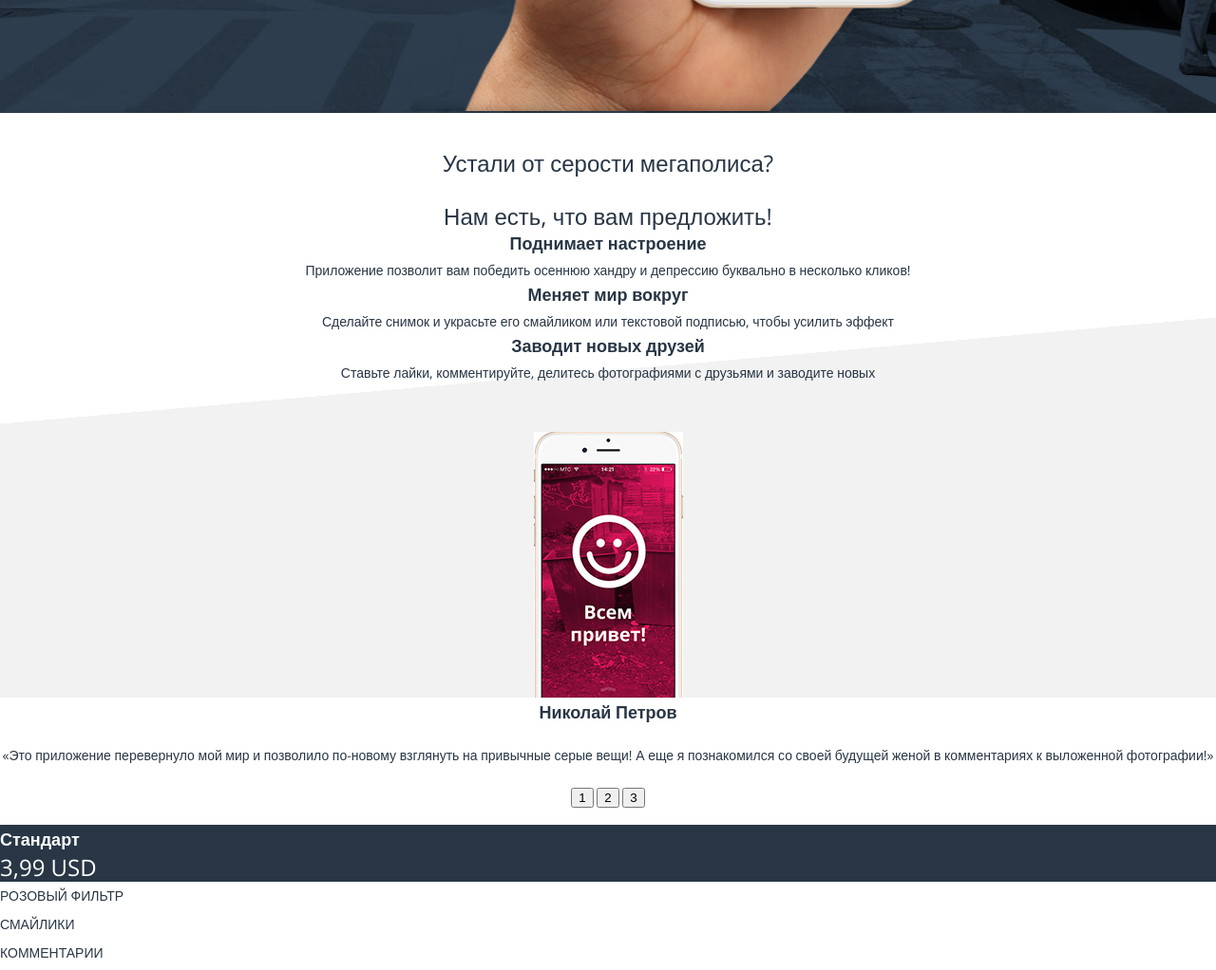
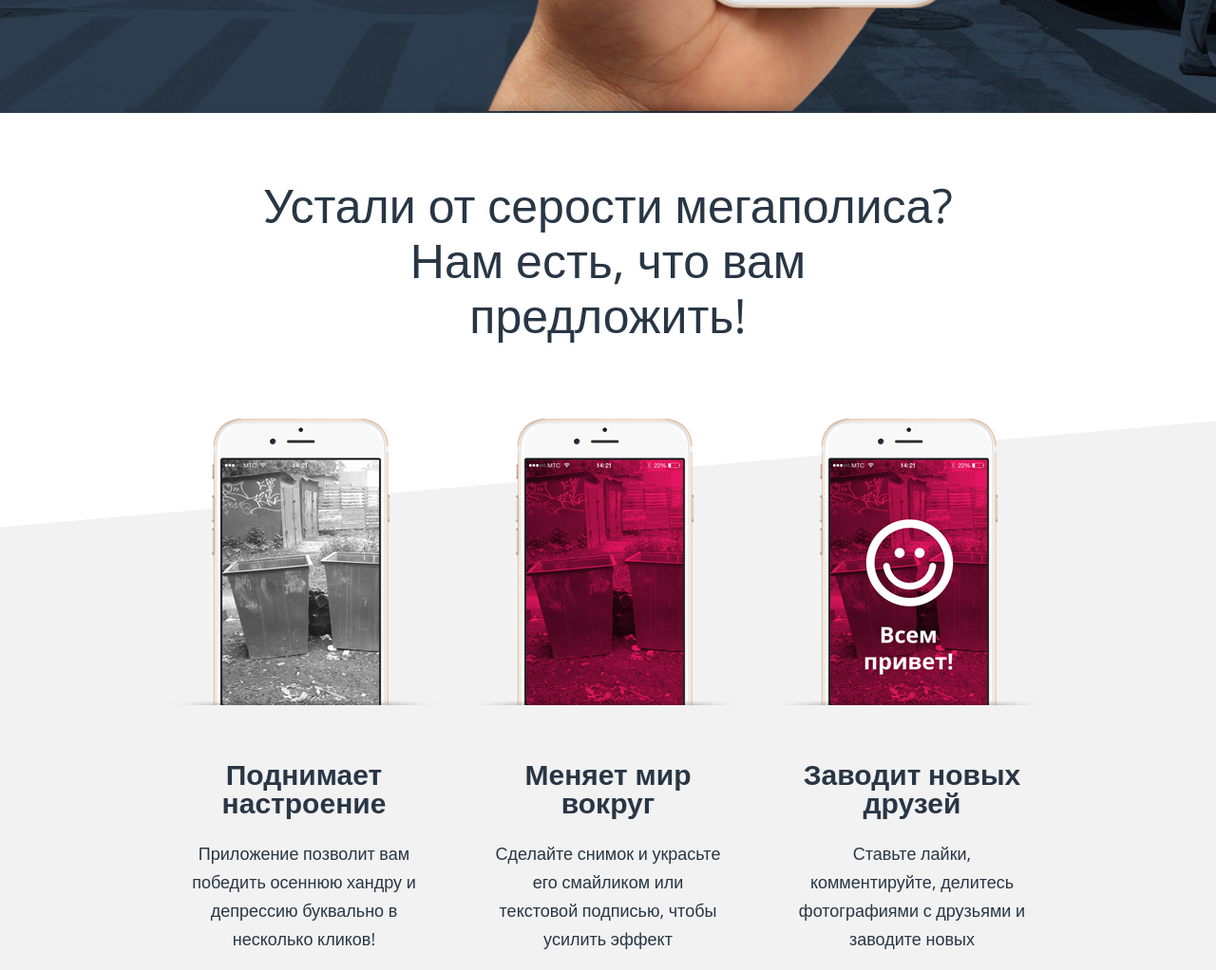
Before and after one commit to Heizoinside/pink, a website: page index.html in a window 1280 px wide. Shown: the part 734-1756 px from the top of the page at 95% size. Drawn offline with nearby package versions, Linux system fonts and the light colour scheme; files that its build step writes are made by us from their sources.

Commit message:
закончил блок advantages

```diff
--- a/index.html
+++ b/index.html
@@ -69,27 +69,26 @@
       </div>
     </article>
     <section class="advantages">
+      <div class="advantages__wrapper container">
         <h2 class="advantages__head">
-        <b class="advantages__head--text advantages__head--first-text">Устали от серости мегаполиса?</b>
-        <b class="advantages__head--text advantages__head--second-text">Нам есть, что вам предложить!</b>
+          <b class="advantages__caption advantages__caption--first">Устали от серости мегаполиса?</b>
+          <b class="advantages__caption advantages__caption--second">Нам есть, что вам предложить!</b>
         </h2>
         <ul class="advantages__list">
-        <li class="advantages__item">
+          <li class="advantages__item advantages__item--item-one">
             <b class="advantages__title">Поднимает настроение</b>
             <p class="advantages__text">Приложение позволит вам победить осеннюю хандру и депрессию буквально в несколько кликов!</p>
           </li>
-        <li class="advantages__item">
+          <li class="advantages__item advantages__item--item-two">
             <b class="advantages__title">Меняет мир вокруг</b>
             <p class="advantages__text">Сделайте снимок и украсьте его смайликом или текстовой подписью, чтобы усилить эффект</p>
           </li>
-        <li class="advantages__item">
+          <li class="advantages__item advantages__item--item-three">
             <b class="advantages__title">Заводит новых друзей</b>
             <p class="advantages__text">Ставьте лайки, комментируйте, делитесь фотографиями с друзьями и заводите новых</p>
           </li>
         </ul>
-      <figure class="advantages__example">
-        <img src="img/iphone-screen.jpg" alt="Пример вида приложения на смартфоне">
-      </figure>
+      </div>
     </section>
     <section class="reviews">
       <h2 class="visually-hidden">Отзывы о нас</h2>
--- a/less/advantages.less
+++ b/less/advantages.less
@@ -1,30 +1,38 @@
 .advantages {
   padding-top:38px;
-  background: linear-gradient(175deg, #ffffff 45%,#f2f2f2 45%);
+  background: linear-gradient(175deg, #ffffff 24%,#ffffff 12%, #f2f2f2 12%);
   overflow: hidden;
 }
 .advantages__head {
   margin:0;
   padding:0;
 }
-.advantages__head--text {
+.advantages__caption {
   font-size: 24px;
   color:#283645;
   font-weight: 300;
   display: block;
   text-align: center;
-}
-.advantages__head--first-text {
-  padding-bottom:26px;
+  &--first {
+    padding-bottom:26px;
+  }
 }
 .advantages__list {
   list-style:none;
   margin:0;
   padding:0;
   color:#283645;
+  padding-top:115px;
+  display: flex;
+  flex-direction: column;
+  min-height: 320px;
+  justify-content: space-between;
+  align-items: center;
 }
 .advantages__item {
   text-align: center;
+  margin-bottom:30px;
+  width:280px;
 }
 .advantages__title {
   font-size: 18px;
@@ -35,11 +43,165 @@
   line-height: 24px;
   padding:0;
   margin:0;
+  padding-top:5px;
 }
-.advantages__example {
-  margin:0;
-  padding: 0;
-  text-align: center;
-  position: relative;
-  bottom:-50px;
+@media (max-width:@mobile-only) {
+  .advantages__item--item-three {
+    padding-bottom: 295px;
+    position: relative;
+    &::before {
+      content:"";
+      position: absolute;
+      width:157px;
+      height:320px;
+      background: url('../img/iphone-screen-mobile@1x.png') center no-repeat;
+      bottom:-70px;
+      right:60px;
+    }
+  }
+  .advantages__head {
+    width:220px;
+    margin:0 auto;
+  }
+  }
+@media (min-width:@tablet) {
+  .advantages {
+    background: linear-gradient(175deg, #ffffff 38%,#ffffff 20%, #f2f2f2 20%);
+  }
+    .advantages__list {
+      align-items: flex-end;
+      position: relative;
+      padding-top:121px;
+      padding-left:310px;
+      width:310px;
+      margin-left: auto;
+      margin-right: 25px;
+      padding-bottom:15px;
+      &::before {
+        content: "";
+        position: absolute;
+        width:268px;
+        height:481px;
+        background: url('../img/iphone-screen-3-tablet@1x.png') center no-repeat;
+        left:0;
+        bottom:0;
+      }
+    }
+    .advantages__item {
+      text-align: left;
+      width:auto;
+    }
+    .advantages__text {
+      padding-top:8px;
+    }
+    .advantages__wrapper {
+      display: flex;
+      flex-direction: column;
+      align-items: flex-end;
+    }
+    .advantages__head {
+      display: flex;
+      flex-direction: column;
+      align-items: center;
+      padding-top:10px
+    }
+    .advantages__caption {
+      font-size:40px;
+      font-weight: 300;
+      line-height: 48px;
+      margin-right: 20px;;
+      &--first {
+        width:620px;
+        padding:0;
+      }
+      &--second {
+        width:340px;
+        align-self: center;
+        padding:0;
+      }
+    }
+  }
+@media (min-width:@desktop) {
+  .advantages {
+    background: linear-gradient(175deg, #ffffff 42.5%,#ffffff 20%, #f2f2f2 20%);
+  }
+  .advantages__wrapper  {
+    display: block;
+  }
+  .advantages__head {
+    margin-top:20px;
+    margin-left: 20px;
+  }
+  .advantages__caption {
+    font-size:50px;
+    line-height: 58px;
+    width:auto;
+    &--second {
+      width:420px;
+    }
+  }
+  .advantages__list {
+    margin:0;
+    padding:0;
+    flex-direction: row;
+    width:100%;
+    justify-content: space-between;
+    box-sizing: border-box;
+    align-items: flex-start;
+    padding-top:80px;
+    &::before {
+      background: none;
+    }
+  }
+    .advantages__item {
+      width:240px;
+      text-align: center;
+      display:flex;
+      padding-top:360px;
+      box-sizing: border-box;
+      flex-direction: column;
+      align-items: center;
+      position: relative;
+      &--item-one {
+        margin-right: auto;
+        margin-left: 40px;
+        &::before {
+          background: url('../img/iphone-screen-1-desktop@1x.png') center no-repeat;
+        }
+      }
+      &--item-two {
+        &::before {
+          background: url('../img/iphone-screen-2-desktop@1x.png') center no-repeat;
+        }
+      }
+      &--item-three {
+        margin-left: auto;
+        margin-right: 40px;
+        &::before {
+          background: url('../img/iphone-screen-3-desktop@1x.png') center no-repeat;
+        }
+      }
+      &--item-one,
+      &--item-two,
+      &--item-three {
+        &::before {
+          content: "";
+          position: absolute;
+          width:292px;
+          height:302px;
+          top:0;
+        }
+      }
+  }
+    .advantages__title {
+      display:block;
+      width:230px;
+      font-size: 30px;
+      line-height: 30px;
+      padding-bottom: 15px;
 }
+    .advantages__text {
+      font-size:18px;
+      line-height: 30px;
+  }
+}
--- a/less/button.less
+++ b/less/button.less
@@ -16,7 +16,7 @@
 @media (min-width:@tablet) {
   .button--download {
     width:294px;
-
+    margin-top: 30px;
   }
 }
 @media (min-width:@desktop) {
--- a/less/downloads.less
+++ b/less/downloads.less
@@ -41,6 +41,8 @@ color:#c3c5c8;
 text-align: center;
 padding:0;
 margin:0;
+padding-top:13px;
+padding-bottom:30px;
 }
 @media (max-width: @mobile-only) {
     .downloads__background-hand {
@@ -63,7 +65,7 @@ margin:0;
     color:#fff;
   }
   .downloads__background-pic {
-    height:730px;
+    height:725px;
   }
   .downloads__background-hand {
     right:50px;
@@ -71,11 +73,11 @@ margin:0;
     height:550px;
   }
   .downloads--wrapper {
-    min-height: 415px;
+    min-height: 410px;
   }
   .downloads__inner  {
     position: absolute;
-    bottom:115px;
+    bottom:110px;
     left:0;
     width:50%;
     background-color: transparent;
@@ -84,6 +86,8 @@ margin:0;
     font-size:18px;
     line-height: 24px;
     font-weight: 300;
+    padding-bottom:0;
+
   }
 }
 @media (min-width: @desktop) {
@@ -93,7 +97,7 @@ margin:0;
   }
   .downloads__background-hand {
     height:650px;
-    right:60px;
+    right:36px;
     background:url("../img/hand-desktop.png") 66% 50% no-repeat;
   }
   .downloads__inner {
--- a/less/platform.less
+++ b/less/platform.less
@@ -11,6 +11,7 @@
 }
 @media (min-width: @tablet) {
   .platform__list {
-      padding-top:15px;
+      padding-top:45px;
+      padding-bottom:10px;
     }
 }
```
Also changed, not shown: img/iphone-screen-1-desktop@1x.png (added), img/iphone-screen-1-tablet@1x.png (added), img/iphone-screen-2-desktop@1x.png (added), img/iphone-screen-2-tablet@1x.png (added), img/iphone-screen-3-desktop@1x.png (added), img/iphone-screen-3-tablet@1x.png (added), img/iphone-screen-mobile@1x.png (added). Lines whose indentation alone changed are shown as unchanged.
